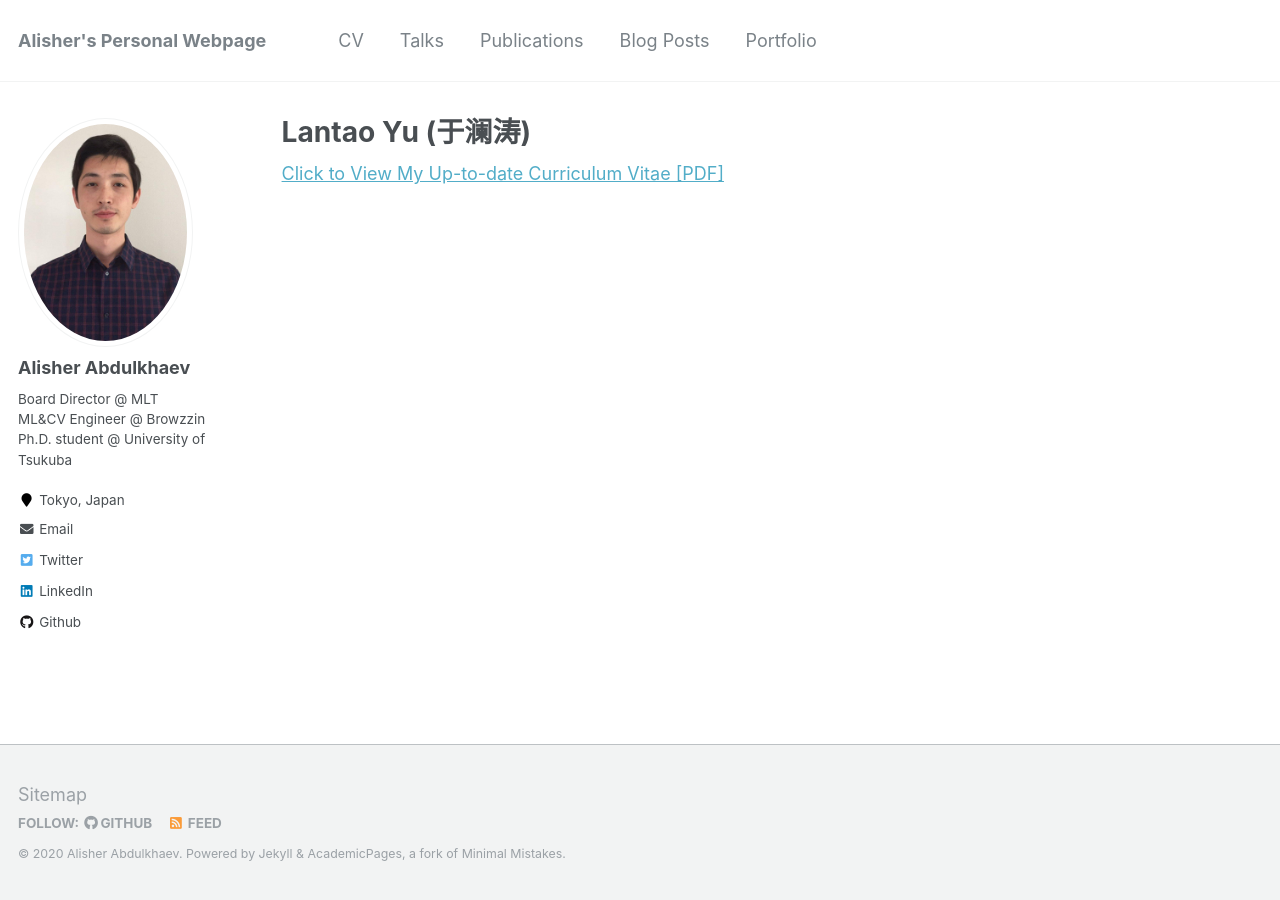
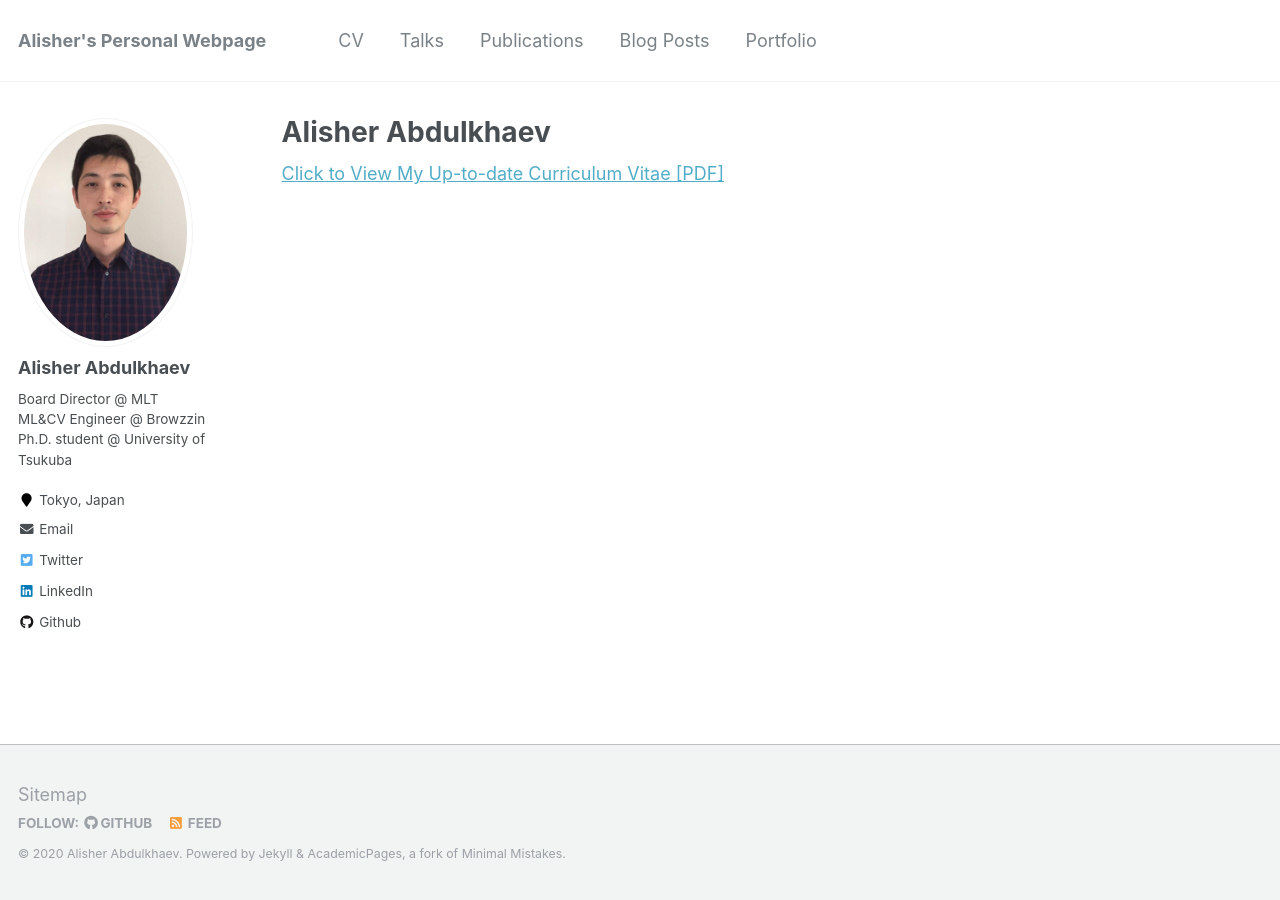
Before and after one commit to vivek37373/alisher-ai.github.io, a Jekyll site: the page built from _pages/cv.md, in a window 1280 px wide. Built offline with Jekyll 4.4.1, drawn with Linux system fonts in a browser that asks for light colours.

Commit message:
Update cv.md

```diff
--- a/_pages/cv.md
+++ b/_pages/cv.md
@@ -1,6 +1,6 @@
 ---
 <!-- layout: archive -->
-title: "Lantao Yu (于澜涛)"
+title: "Alisher Abdulkhaev"
 permalink: /cv/
 author_profile: true
 redirect_from:
@@ -9,6 +9,6 @@ redirect_from:
 
 {% include base_path %}
 
-[Click to View My Up-to-date Curriculum Vitae [PDF]](http://lantaoyu.github.io/files/lantaoyu_cv.pdf)
+[Click to View My Up-to-date Curriculum Vitae [PDF]](https://alisher-ai.github.io/files/CV_Alisher_Abdulkhaev.pdf)
 
 <!-- <embed src="http://lantaoyu.com/files/lantaoyu_cv.pdf" width="650" height="1800" type='application/pdf'> -->
```
